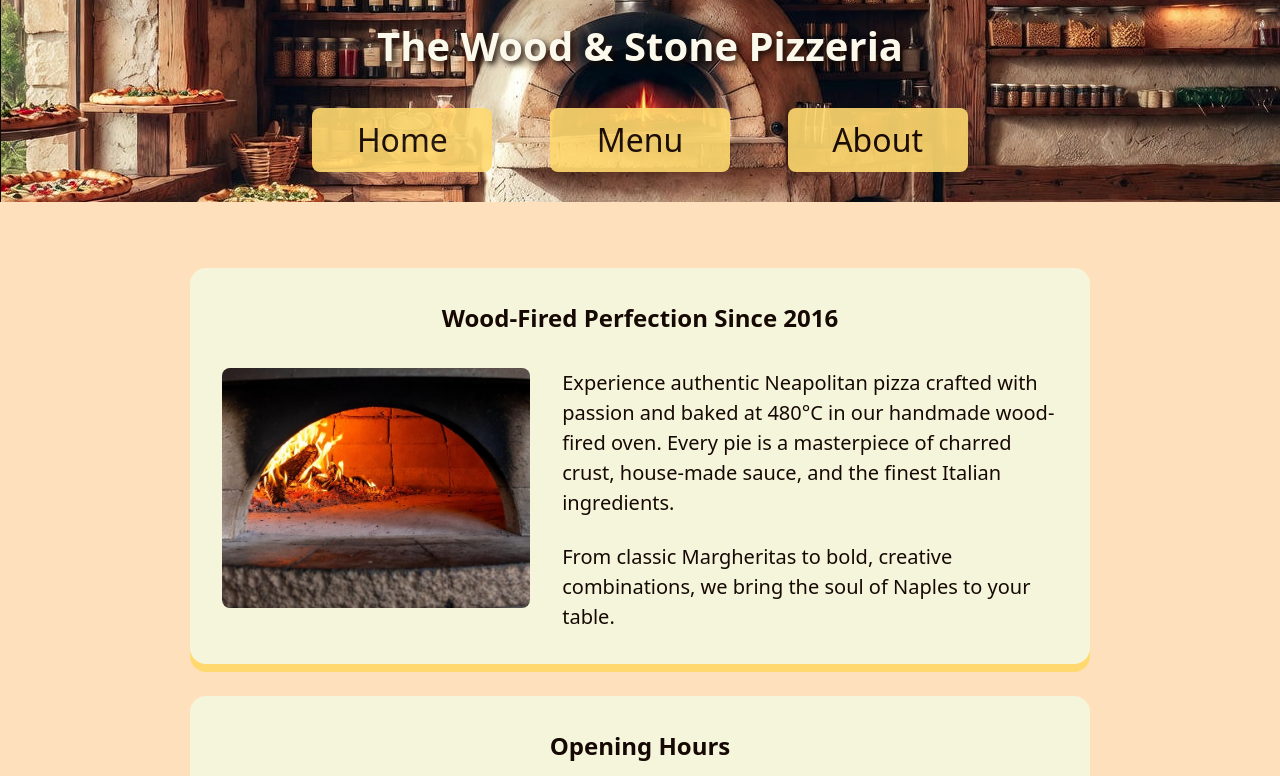
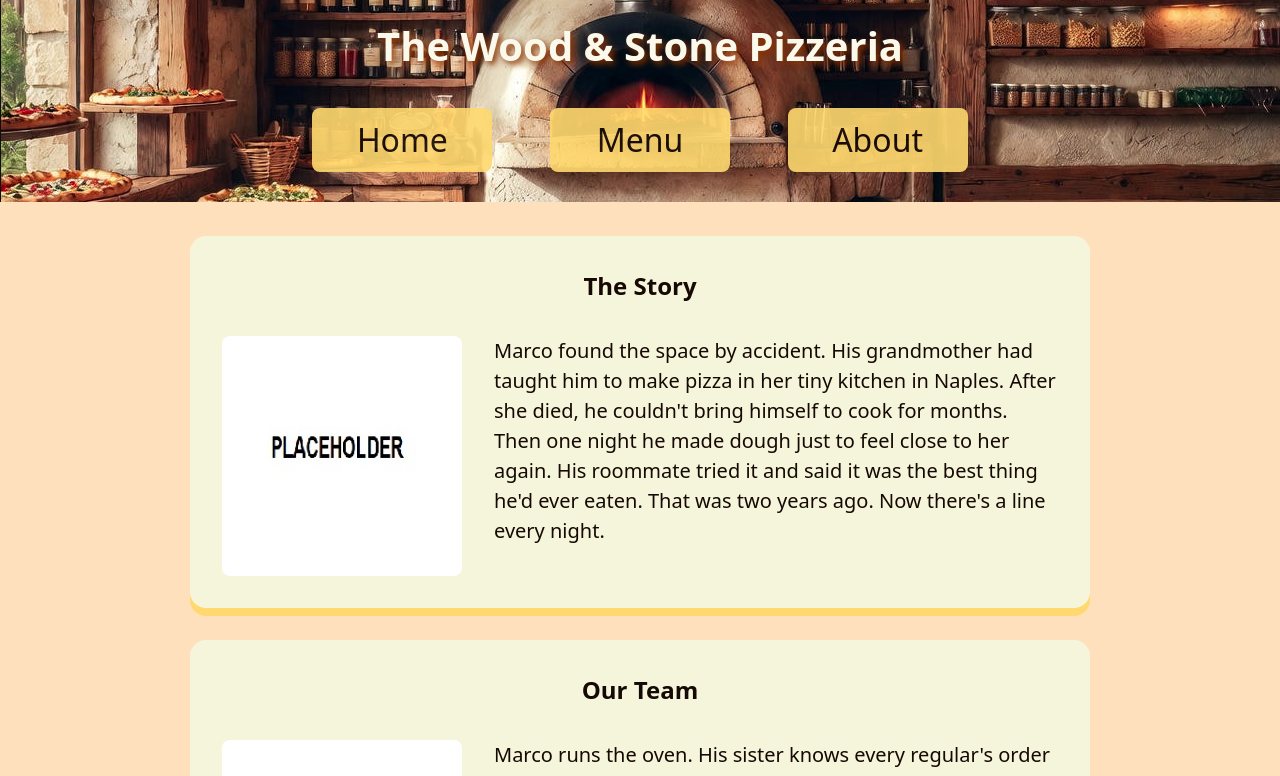
Before and after one commit to Oxwillfollow/restaurant-page, a website built with webpack: page src/template.html in a window 1280 px wide. Both pictures are taken after a click on the button "About". Shown: the top 776 px of the page. Built offline with nearby package versions, Linux system fonts and the light colour scheme.

Commit message:
Add about page with two panels, fix styling

```diff
--- /dev/null
+++ b/src/about/about.js
@@ -0,0 +1,55 @@
+export { createDOMElements };
+import placeholderImg from '../placeholder.jpg';
+
+function createDOMElements(container){
+    // home container
+    const aboutDiv = document.createElement("div");
+    aboutDiv.classList.add("top-container");
+
+    // story
+    const storyDiv = document.createElement("div");
+    storyDiv.classList.add("sub-container");
+    const storyContentDiv = document.createElement("div");
+    storyContentDiv.classList.add("sub-row-container");
+    const storyTextDiv = document.createElement("div");
+    storyTextDiv.classList.add("text-container");
+    const storyHeader = document.createElement("h2");
+    const storyImg = document.createElement("img");
+    const storyPara = document.createElement("p");
+
+    storyImg.src = placeholderImg;
+    storyImg.height = 240;
+    storyHeader.textContent = "The Story";
+    storyPara.textContent = `Marco found the space by accident. His grandmother had taught him to make pizza in her tiny kitchen in Naples. After she died, he couldn't bring himself to cook for months. Then one night he made dough just to feel close to her again. His roommate tried it and said it was the best thing he'd ever eaten.
+That was two years ago. Now there's a line every night.
+`;
+
+    storyTextDiv.appendChild(storyPara);
+    storyContentDiv.append(storyImg, storyTextDiv)
+    storyDiv.append(storyHeader, storyContentDiv);
+
+    // team
+    const teamDiv = document.createElement("div");
+    teamDiv.classList.add("sub-container");
+    const teamContentDiv = document.createElement("div");
+    teamContentDiv.classList.add("sub-row-container");
+    const teamTextDiv = document.createElement("div");
+    teamTextDiv.classList.add("text-container");
+    const teamHeader = document.createElement("h2");
+    const teamImg = document.createElement("img");
+    const teamPara = document.createElement("p");
+
+    teamImg.src = placeholderImg;
+    teamImg.height = 240;
+    teamHeader.textContent = "Our Team";
+    teamPara.textContent = `Marco runs the oven. His sister knows every regular's order by heart. Thomas hand-crushes the tomatoes and tests each batch of mozzarella. The young cooks watch Marco like he's performing surgery, learning that great pizza takes patience, art, and a lot of love.
+    `;
+
+    teamTextDiv.appendChild(teamPara);
+    teamContentDiv.append(teamImg, teamTextDiv)
+    teamDiv.append(teamHeader, teamContentDiv);
+
+    // append containers
+    aboutDiv.append(storyDiv, teamDiv);
+    container.appendChild(aboutDiv);
+}
--- a/src/home/home.js
+++ b/src/home/home.js
@@ -10,7 +10,7 @@ function createDOMElements(container){
     const heroDiv = document.createElement("div");
     heroDiv.classList.add("sub-container");
     const heroContentDiv = document.createElement("div");
-    heroContentDiv.classList.add("hero-content-container");
+    heroContentDiv.classList.add("sub-row-container");
     const heroHeader = document.createElement("h2");
     const homeImage = document.createElement("img");
     homeImage.src = stoveImg;
--- a/src/index.js
+++ b/src/index.js
@@ -1,5 +1,6 @@
 import { createDOMElements as createHome } from "./home/home.js";
 import { createDOMElements as createMenu } from "./menu/menu.js";
+import { createDOMElements as createAbout } from "./about/about.js";
 import './styles.css';
 
 const cacheDOM = (function(){
@@ -19,7 +20,7 @@ const cacheDOM = (function(){
 function bindEvents(){
     cacheDOM.homeBtn.addEventListener("click", () => openHome());
     cacheDOM.menuBtn.addEventListener("click", () => openMenu());
-    //cacheDOM.aboutBtn.addEventListener("click", () => openHome());
+    cacheDOM.aboutBtn.addEventListener("click", () => openAbout());
 }
 
 function removeAllChildren(domElement){
@@ -38,6 +39,11 @@ function openMenu(){
     createMenu(cacheDOM.contentDiv);
 }
 
+function openAbout(){
+    removeAllChildren(cacheDOM.contentDiv);
+    createAbout(cacheDOM.contentDiv);
+}
+
 function init(){
     bindEvents();
     openHome();
--- a/src/menu/menu.js
+++ b/src/menu/menu.js
@@ -2,7 +2,7 @@ export { createDOMElements };
 import margheritaImg from './margherita.jpg';
 import prosciuttoImg from './prosciutto.jpg';
 import quattroFormaggiImg from './quattroFormaggi.jpg';
-import placeholderImg from './placeholder.jpg';
+import placeholderImg from '../placeholder.jpg';
 
 function createDOMElements(container){
     // menu container
@@ -43,7 +43,7 @@ function createDOMElements(container){
 
 function createMenuItemDOMElement(name, price, image, description){
     const menuItemDiv = document.createElement("div");
-    menuItemDiv.classList.add("menu-item");
+    menuItemDiv.classList.add("sub-row-container");
     const menuItemContentDiv = document.createElement("div");
     menuItemContentDiv.classList.add("menu-item-content");
     const menuItemImg = document.createElement("img");
--- a/src/styles.css
+++ b/src/styles.css
@@ -15,7 +15,7 @@ body {
     background-color: var(--background-color);
     display: flex;
     flex-direction: column;
-    gap: 4rem;
+    gap: 2rem;
     min-height: 100vh;
     margin: 0;
 }
@@ -30,6 +30,13 @@ header {
     align-items: center;
     gap: 1rem;
     padding: 1rem;
+
+    h1 {
+        font-size: 2.5rem;
+        margin: 0;
+        color: rgb(251, 249, 236);
+        text-shadow: 3px 3px 6px rgb(138, 50, 0);
+    }
 }
 
 footer {
@@ -49,13 +56,6 @@ footer {
         text-decoration: none;
         cursor: pointer;
     }
-}
-
-h1 {
-    font-size: 2.5rem;
-    margin: 0;
-    color: rgb(251, 249, 236);
-    text-shadow: 3px 3px 6px var(--dark-color);
 }
 
 img {
@@ -111,7 +111,7 @@ div#content {
 .top-container {
     display: flex;
     flex-direction: column;
-    max-width: 900px;
+    width: 900px;
     gap: 2rem;
 
     .sub-container {
@@ -127,14 +127,14 @@ div#content {
         box-shadow: 0 8px var(--bright-color);
     }
 
-    .hero-content-container, .menu-item {
+    .sub-row-container {
         display: flex;
         flex-direction: row;
         width: 100%;
         gap: 2rem;
     }
 
-    .hero-para-div, .menu-item-content {
+    .hero-para-div, .menu-item-content, .text-container {
         display: flex;
         flex-direction: column;
         gap: 1.5rem;
```
Also changed, not shown: src/placeholder.jpg (renamed from src/menu/placeholder.jpg).
